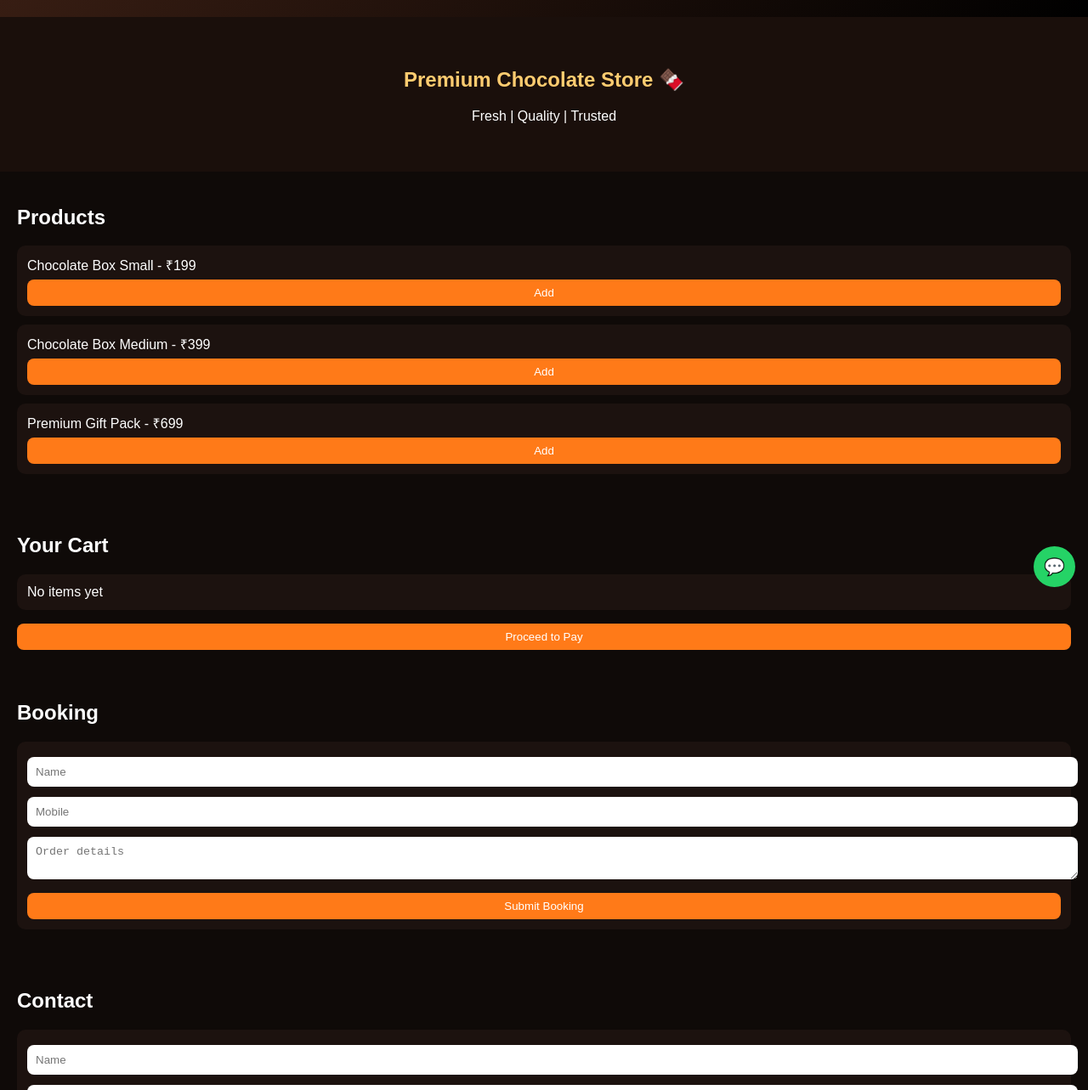
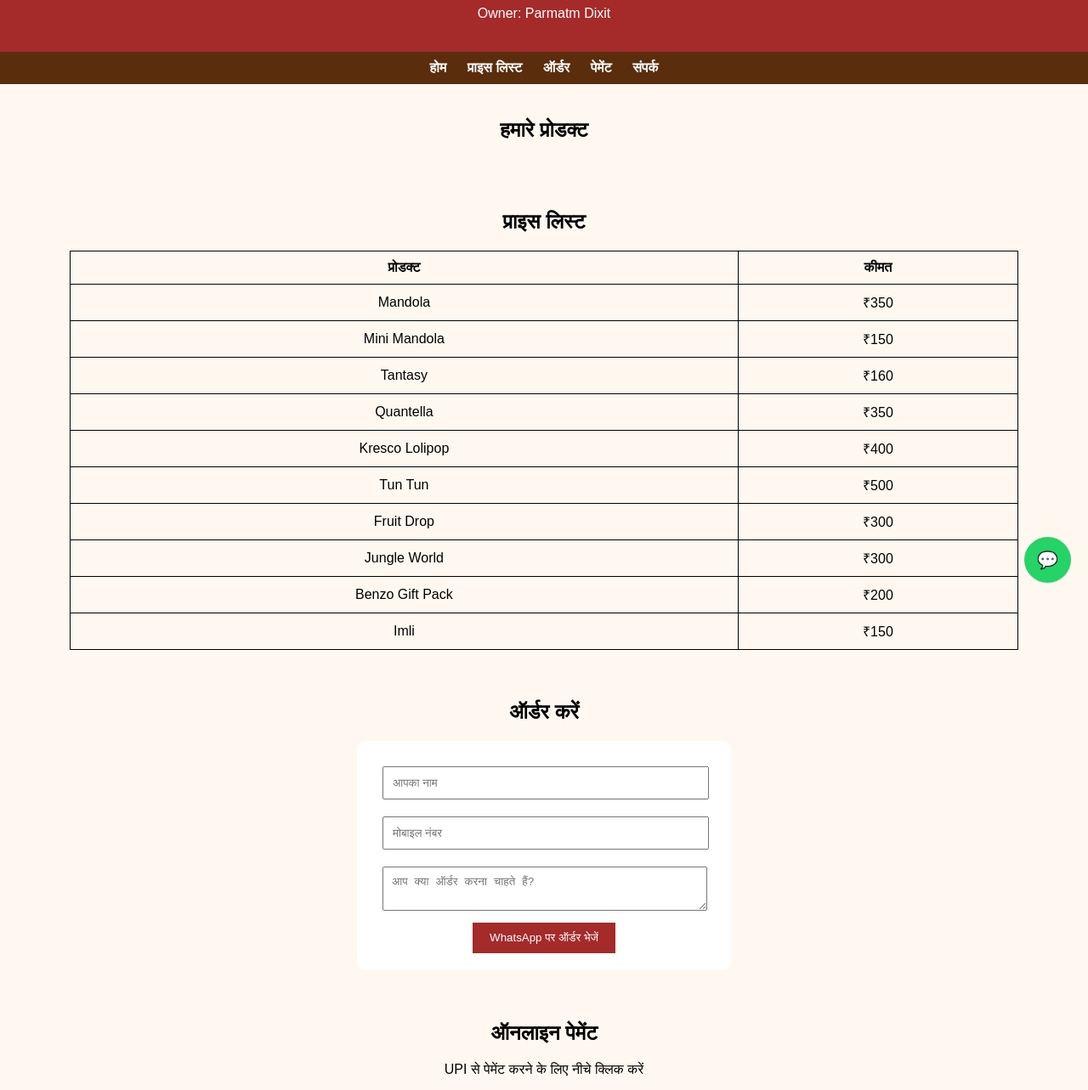
Before and after one commit to Parmatmadikshit/-, a plain HTML site: page index.html in a window 1280 px wide. Shown: the part 94-1377 px from the top of the page at 85% size. Drawn offline with Linux system fonts and the light colour scheme.

Commit message:
Update index.html

```diff
--- a/index.html
+++ b/index.html
@@ -1,232 +1,193 @@
 <!DOCTYPE html>
-<html lang="en">
+<html>
 <head>
+    <title>श्री गणपति इंटरप्राइज</title>
     <meta charset="UTF-8">
-<meta name="viewport" content="width=device-width, initial-scale=1.0">
-<title>श्रीं गणपति इंटरप्राइज</title>
-
     <style>
-body{
-margin:0;
-font-family:Arial;
-background:#0f0a08;
-color:#fff;
+        body {
+            font-family: Arial;
+            margin: 0;
+            background: #fff8f0;
         }
 
-header{
-background:linear-gradient(135deg,#3b1f14,#000);
-padding:18px;
-text-align:center;
-position:sticky;
-top:0;
+        header {
+            background: brown;
+            color: white;
+            text-align: center;
+            padding: 20px;
         }
 
-header h1{
-color:#ffcc70;
-font-size:20px;
+        nav {
+            background: #5a2d0c;
+            text-align: center;
+            padding: 10px;
         }
 
-header p{
-font-size:13px;
+        nav a {
+            color: white;
+            margin: 10px;
+            text-decoration: none;
+            font-weight: bold;
         }
 
-.hero{
-padding:40px 20px;
-text-align:center;
-background:#1a0f0b;
+        section {
+            padding: 20px;
+            text-align: center;
         }
 
-.hero h2{
-color:#ffcc70;
+        table {
+            margin: auto;
+            border-collapse: collapse;
+            width: 90%;
         }
 
-.section{
-padding:20px;
+        table, th, td {
+            border: 1px solid black;
         }
 
-.card{
-background:#1c120f;
-padding:12px;
-margin:10px 0;
-border-radius:10px;
+        th, td {
+            padding: 10px;
         }
 
-button{
-background:#ff7a18;
-color:white;
-padding:8px 12px;
-border:none;
-border-radius:8px;
-margin-top:6px;
-cursor:pointer;
-width:100%;
+        form {
+            background: white;
+            padding: 20px;
+            max-width: 400px;
+            margin: auto;
+            border-radius: 10px;
         }
 
-.price{
-display:flex;
-justify-content:space-between;
-border-bottom:1px solid #333;
-padding:6px 0;
+        input, textarea {
+            width: 90%;
+            padding: 10px;
+            margin: 10px;
         }
 
-input,textarea{
-width:100%;
-padding:10px;
-margin:6px 0;
-border-radius:8px;
-border:none;
+        button {
+            background: brown;
+            color: white;
+            padding: 10px 20px;
+            border: none;
+            cursor: pointer;
         }
 
-.gallery{
-display:grid;
-grid-template-columns:repeat(2,1fr);
-gap:8px;
+        footer {
+            background: brown;
+            color: white;
+            padding: 10px;
+            text-align: center;
         }
 
-.gallery img{
-width:100%;
-border-radius:8px;
+        .whatsapp {
+            position: fixed;
+            bottom: 20px;
+            right: 20px;
+            background: #25D366;
+            color: white;
+            padding: 15px;
+            border-radius: 50%;
+            text-decoration: none;
+            font-size: 20px;
         }
 
-footer{
-text-align:center;
-padding:15px;
-font-size:12px;
-color:#aaa;
-}
-
-.whatsapp{
-position:fixed;
-bottom:15px;
-right:15px;
-background:#25D366;
-padding:12px;
-border-radius:50%;
-font-size:20px;
-color:#fff;
-text-decoration:none;
+        .pay {
+            background: green;
+            margin-top: 10px;
         }
     </style>
+
+<script>
+function sendToWhatsApp() {
+    var name = document.getElementById("name").value;
+    var phone = document.getElementById("phone").value;
+    var order = document.getElementById("order").value;
+
+    var message = "नया ऑर्डर:%0Aनाम: " + name +
+                  "%0Aमोबाइल: " + phone +
+                  "%0Aऑर्डर: " + order;
+
+    var url = "https://wa.me/919919286769?text=" + message;
+
+    window.open(url, "_blank");
+}
+</script>
+
 </head>
 
 <body>
 
 <header>
-<h1>श्रीं गणपति इंटरप्राइज</h1>
-<p>Owner: Parmatma Dikshit</p>
+    <h1>🍫 श्री गणपति इंटरप्राइज</h1>
+    <p>Owner: Parmatm Dixit</p>
 </header>
 
-<div class="hero">
-<h2>Premium Chocolate Store 🍫</h2>
-<p>Fresh | Quality | Trusted</p>
-</div>
+<nav>
+    <a href="#">होम</a>
+    <a href="#price">प्राइस लिस्ट</a>
+    <a href="#order">ऑर्डर</a>
+    <a href="#payment">पेमेंट</a>
+    <a href="#contact">संपर्क</a>
+</nav>
 
-<!-- PRODUCTS -->
-<div class="section">
-<h2>Products</h2>
+<section>
+    <h2>हमारे प्रोडक्ट</h2>
+</section>
 
-<div class="card">
-Chocolate Box Small - ₹199
-<button onclick="add('Small Box',199)">Add</button>
-</div>
+<!-- PRICE LIST -->
+<section id="price">
+    <h2>प्राइस लिस्ट</h2>
 
-<div class="card">
-Chocolate Box Medium - ₹399
-<button onclick="add('Medium Box',399)">Add</button>
-</div>
+    <table>
+        <tr><th>प्रोडक्ट</th><th>कीमत</th></tr>
+        <tr><td>Mandola</td><td>₹350</td></tr>
+        <tr><td>Mini Mandola</td><td>₹150</td></tr>
+        <tr><td>Tantasy</td><td>₹160</td></tr>
+        <tr><td>Quantella</td><td>₹350</td></tr>
+        <tr><td>Kresco Lolipop</td><td>₹400</td></tr>
+        <tr><td>Tun Tun</td><td>₹500</td></tr>
+        <tr><td>Fruit Drop</td><td>₹300</td></tr>
+        <tr><td>Jungle World</td><td>₹300</td></tr>
+        <tr><td>Benzo Gift Pack</td><td>₹200</td></tr>
+        <tr><td>Imli</td><td>₹150</td></tr>
+    </table>
+</section>
 
-<div class="card">
-Premium Gift Pack - ₹699
-<button onclick="add('Premium Pack',699)">Add</button>
-</div>
-</div>
+<!-- ORDER FORM -->
+<section id="order">
+    <h2>ऑर्डर करें</h2>
 
-<!-- CART -->
-<div class="section">
-<h2>Your Cart</h2>
-<div class="card" id="cart">No items yet</div>
-<button onclick="pay()">Proceed to Pay</button>
-</div>
+    <form onsubmit="sendToWhatsApp(); return false;">
+        <input type="text" id="name" placeholder="आपका नाम" required><br>
+        <input type="tel" id="phone" placeholder="मोबाइल नंबर" required><br>
+        <textarea id="order" placeholder="आप क्या ऑर्डर करना चाहते हैं?" required></textarea><br>
+        <button type="submit">WhatsApp पर ऑर्डर भेजें</button>
+    </form>
+</section>
 
-<!-- BOOKING -->
-<div class="section">
-<h2>Booking</h2>
-<div class="card">
-<input type="text" placeholder="Name">
-<input type="text" placeholder="Mobile">
-<textarea placeholder="Order details"></textarea>
-<button>Submit Booking</button>
-</div>
-</div>
+<!-- ONLINE PAYMENT -->
+<section id="payment">
+    <h2>ऑनलाइन पेमेंट</h2>
+    <p>UPI से पेमेंट करने के लिए नीचे क्लिक करें</p>
+
+    <!-- Replace UPI ID -->
+    <a href="upi://pay?pa=yourupi@upi&pn=GanpatiEnterprise&cu=INR">
+        <button class="pay">Pay Now (UPI)</button>
+    </a>
+</section>
 
 <!-- CONTACT -->
-<div class="section">
-<h2>Contact</h2>
-<div class="card">
-<input type="text" placeholder="Name">
-<input type="text" placeholder="Phone">
-<textarea placeholder="Message"></textarea>
-<button>Send</button>
-</div>
-</div>
-
-<!-- GALLERY -->
-<div class="section">
-<h2>Gallery</h2>
-<div class="gallery">
-<img src="https://images.unsplash.com/photo-1541745537411-b8046dc6d66c">
-<img src="https://images.unsplash.com/photo-1606313564200-e75d5e30476c">
-<img src="https://images.unsplash.com/photo-1505253213348-cd54c92b37f7">
-<img src="https://images.unsplash.com/photo-1551024506-0bccd828d307">
-</div>
-</div>
-
-<!-- PAYMENT -->
-<div class="section">
-<h2>Payment</h2>
-<div class="card">
-<p>UPI ID: yourupi@bank</p>
-<button onclick="upiPay()">Pay via UPI</button>
-</div>
-</div>
+<section id="contact">
+    <h2>संपर्क करें</h2>
+    <p>📞 9919286769</p>
+    <p>👤 Owner: Parmatm Dixit</p>
+</section>
 
 <footer>
-© 2026 श्रीं गणपति इंटरप्राइज
+    <p>© 2026 श्री गणपति इंटरप्राइज</p>
 </footer>
 
-<a class="whatsapp" href="https://wa.me/91XXXXXXXXXX">💬</a>
-
-<script>
-let cart = [];
-
-function add(name,price){
-cart.push({name,price});
-render();
-}
-
-function render(){
-let html = "";
-let total = 0;
-
-cart.forEach(i=>{
-total += i.price;
-html += i.name + " - ₹" + i.price + "<br>";
-});
-
-html += "<hr>Total: ₹"+total;
-document.getElementById("cart").innerHTML = html;
-}
-
-function pay(){
-alert("Proceed to UPI payment below");
-}
-
-function upiPay(){
-let total = cart.reduce((a,b)=>a+b.price,0);
-let upi = "upi://pay?pa=yourupi@bank&pn=Ganpati&am="+total+"&cu=INR";
-window.location.href = upi;
-}
-</script>
+<!-- WhatsApp Button -->
+<a class="whatsapp" href="https://wa.me/919919286769" target="_blank">💬</a>
 
 </body>
 </html>
```
Lines whose indentation alone changed are shown as unchanged.
